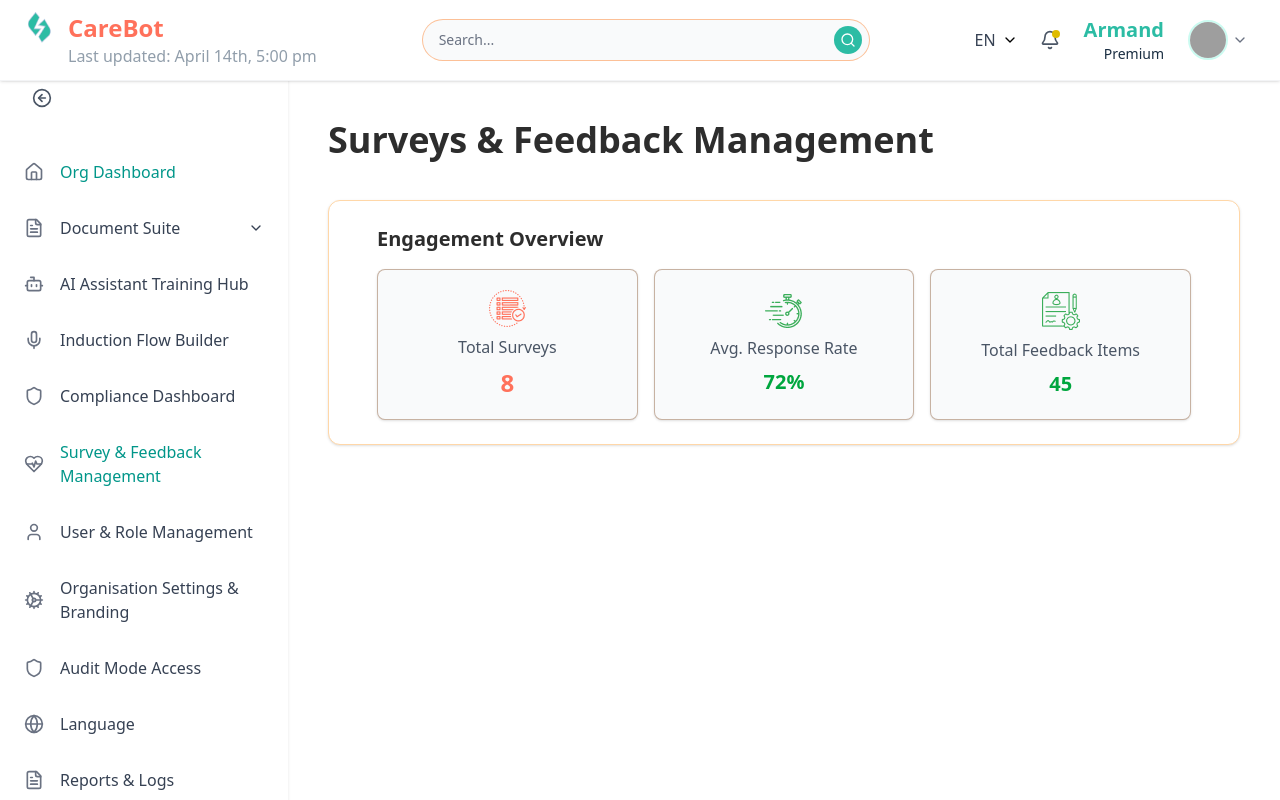
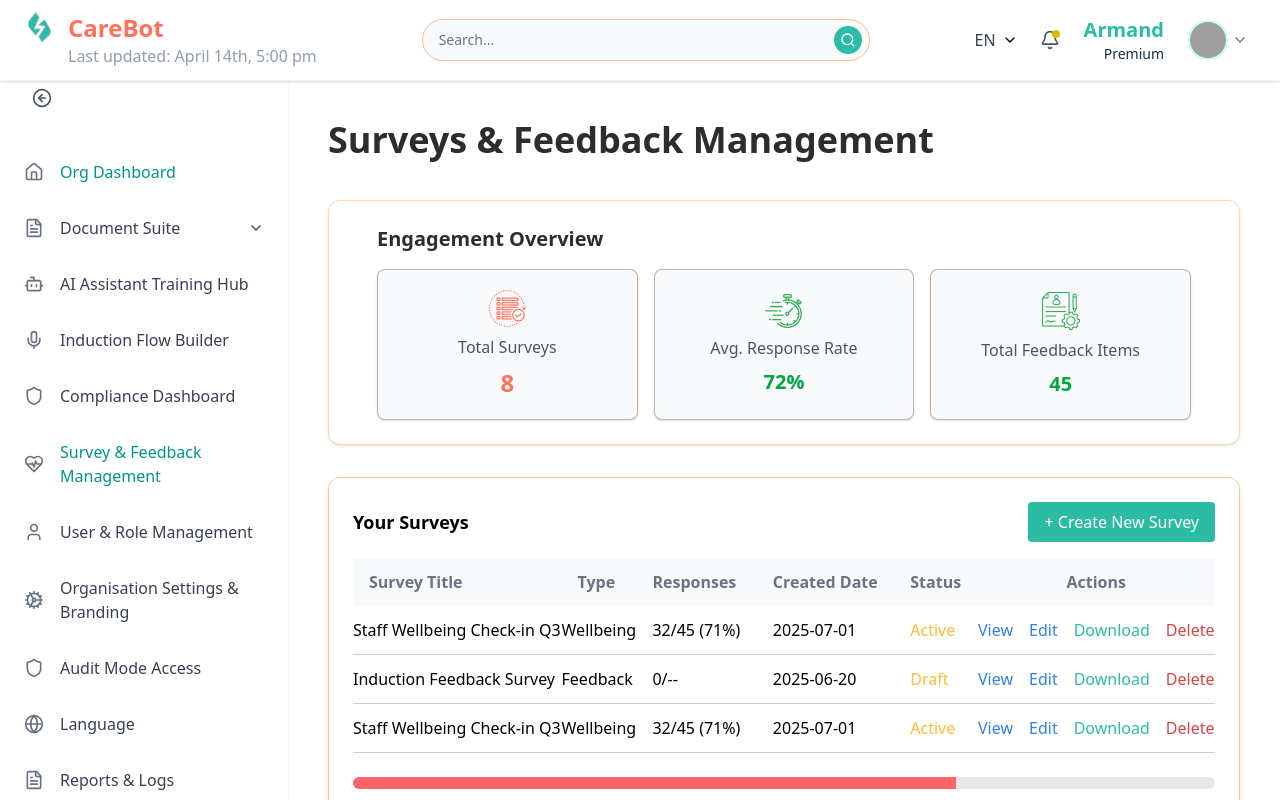
Before and after one commit to softvence-omega/falleninlove-client, a React (Vite) app: page /admin/admin-survey-feedback in a window 1280 px wide. Built offline with nearby package versions, Linux system fonts and the light colour scheme; grey boxes are pictures that could not be loaded.

Commit message:
finished the adminsurvey page design

```diff
--- a/src/components/Admin/AdminSurvey.tsx
+++ b/src/components/Admin/AdminSurvey.tsx
@@ -1,10 +1,22 @@
+import { useState } from "react";
 import EngagementOverview from "../AdminDashboard/AdminSurvey/EngagementOverview";
+import SurveyForm from "../AdminDashboard/AdminSurvey/SurveyFrom";
+import SurveyTable from "../AdminDashboard/AdminSurvey/SurveyTable";
 
 export default function AdminSurvey() {
+  const [showForm, setShowForm] = useState(false);
+
   return (
     <div>
-      <EngagementOverview></EngagementOverview>
+      <EngagementOverview />
 
+      {/* Pass handler to SurveyTable */}
+      <SurveyTable onCreateNewSurvey={() => setShowForm(true)} />
+
+      {/* Show form only when button is clicked */}
+      {showForm && (
+        <SurveyForm />
+      )}
     </div>
-  )
+  );
 }
--- /dev/null
+++ b/src/components/AdminDashboard/AdminSurvey/SurveyFrom.tsx
@@ -0,0 +1,88 @@
+import React from "react";
+import { Trash2 } from "lucide-react";
+
+const SurveyForm: React.FC = () => {
+  return (
+    <div className="p-4">
+    <div className="p-6 mx-auto bg-white border border-[#FF6A0066] rounded-xl shadow-sm">
+      {/* Header */}
+      <h2 className="text-xl font-semibold mb-6">Build \ Edit Survey</h2>
+
+      {/* Survey Title */}
+      <div className="mb-5">
+        <label className="block text-[#6B7280] font-medium mb-1">Survey Title</label>
+        <input
+          type="text"
+          defaultValue="Annual Staff Engagement Survey"
+          className="w-full border text-[#6B7280] border-[#FF6A0066] rounded-md px-3 py-2 focus:outline-none focus:ring-1 focus:ring-orange-300"
+        />
+      </div>
+
+      {/* Description */}
+      <div className="mb-5">
+        <label className="block text-[#6B7280] font-medium mb-1">Description</label>
+        <textarea
+          defaultValue="Brief Description of This Survey"
+          className="w-full border border-[#FF6A0066] rounded-md px-3 py-2 text-[#6B7280] focus:outline-none focus:ring-1 focus:ring-orange-300"
+        />
+      </div>
+
+      {/* Survey Type */}
+      <div className="mb-6">
+        <label className="block text-[#6B7280]  font-medium mb-1">Survey Type</label>
+        <input
+          type="text"
+          defaultValue="Wellbeing"
+          className="w-full text-[#6B7280] border border-[#FF6A0066] rounded-md px-3 py-2 text-sm focus:outline-none focus:ring-1 focus:ring-orange-300"
+        />
+      </div>
+
+      {/* Survey Questions */}
+      <div className="mb-6">
+        <h3 className="font-medium mb-3 text-[#6B7280] text-xl">Survey Questions</h3>
+
+        {/* Question Card */}
+        <div className="border border-[#FF6A0066] rounded-md p-4 relative">
+          {/* Delete Icon */}
+          <button className="absolute top-2 right-2 text-red-500 hover:text-red-600">
+            <Trash2 size={18} />
+          </button>
+
+          <label className="block text-[#6B7280] font-medium mb-1">Survey Type</label>
+          <input
+            type="text"
+            defaultValue="How Satisfied are you with your current role ?"
+            className="w-full text-[#6B7280] border border-[#FF6A0066] rounded-md px-3 py-2 mb-3 text-sm focus:outline-none focus:ring-1 focus:ring-orange-300"
+          />
+
+          <input
+            type="text"
+            defaultValue="Question Type : Text Input"
+            className="w-full text-[#6B7280] border border-orange-200 rounded-md px-3 py-2 text-sm focus:outline-none focus:ring-1 focus:ring-orange-300"
+          />
+        </div>
+
+        {/* Add New Question */}
+        <button className="mt-4 px-5 py-2 rounded-md bg-[#1A2E42] text-white text-sm font-medium cursor-pointer">
+          + Add New Question
+        </button>
+      </div>
+
+      {/* Action Buttons */}
+      <div className="flex justify-end space-x-3">
+        <button className="px-5 py-2 rounded-md bg-[#FF715B] text-white text-sm font-medium cursor-pointer ">
+          Cancel
+        </button>
+        <button className="px-5 py-2 rounded-md bg-[#2CBCA4] text-white text-sm font-medium cursor-pointer ">
+          Save Survey
+        </button>
+        <button className="px-5 py-2 rounded-md bg-[#1A2E42] text-white text-sm font-medium cursor-pointer ">
+          Publish Survey
+        </button>
+      </div>
+    </div>
+    </div>
+  );
+};
+
+export default SurveyForm;
--- /dev/null
+++ b/src/components/AdminDashboard/AdminSurvey/SurveyTable.tsx
@@ -0,0 +1,116 @@
+import React from "react";
+
+interface Survey {
+  id: number;
+  title: string;
+  type: string;
+  responses: string;
+  createdDate: string;
+  status: "Active" | "Draft";
+}
+interface SurveyTableProps {
+  onCreateNewSurvey?: () => void;
+}
+
+
+const surveys: Survey[] = [
+  {
+    id: 1,
+    title: "Staff Wellbeing Check-in Q3",
+    type: "Wellbeing",
+    responses: "32/45 (71%)",
+    createdDate: "2025-07-01",
+    status: "Active",
+  },
+  {
+    id: 2,
+    title: "Induction Feedback Survey",
+    type: "Feedback",
+    responses: "0/--",
+    createdDate: "2025-06-20",
+    status: "Draft",
+  },
+  {
+    id: 3,
+    title: "Staff Wellbeing Check-in Q3",
+    type: "Wellbeing",
+    responses: "32/45 (71%)",
+    createdDate: "2025-07-01",
+    status: "Active",
+  },
+];
+
+const SurveyTable: React.FC<SurveyTableProps> = ({ onCreateNewSurvey }) => {
+  return (
+    <div className="p-4">
+      <div className="rounded-xl shadow-md p-6 w-full border border-[#FFC399]">
+        {/* Header */}
+        <div className="flex justify-between items-center mb-4">
+          <h2 className="text-lg font-semibold">Your Surveys</h2>
+          <button
+            onClick={onCreateNewSurvey} // ✅ show form on click
+            className="bg-[#2CBCA4] text-white px-4 py-2 rounded cursor-pointer"
+          >
+            + Create New Survey
+          </button>
+        </div>
+
+        {/* Table */}
+        <div className="overflow-x-auto">
+          <table className="table-auto w-full border-collapse">
+            <thead className="rounded-xl">
+              <tr className="bg-gray-50 text-left  font-medium text-[#6B7280] ">
+                <th className="px-4 py-3">Survey Title</th>
+                <th className="px-4 py-3">Type</th>
+                <th className="px-4 py-3">Responses</th>
+                <th className="px-4 py-3">Created Date</th>
+                <th className="px-4 py-3">Status</th>
+                <th className="px-4 py-3 text-center">Actions</th>
+              </tr>
+            </thead>
+            <tbody>
+              {surveys.map((survey) => (
+                <tr
+                  key={survey.id}
+                  className=" border-b border-[#DEC9BA] "
+                >
+                  <td className=" py-3">{survey.title}</td>
+                  <td className=" py-3">{survey.type}</td>
+                  <td className="px-4 py-3">{survey.responses}</td>
+                  <td className="px-4 py-3">{survey.createdDate}</td>
+                  <td className="px-4 py-3">
+                    <span
+                      className={`${
+                        survey.status === "Active"
+                          ? "text-[#FFBB33]"
+                          : "text-[#FFBB33]"
+                      } font-medium`}
+                    >
+                      {survey.status}
+                    </span>
+                  </td>
+                  <td className=" py-3 text-center">
+                    <div className="flex justify-center  font-medium space-x-4 ">
+                      <button className="text-[#2F80ED] cursor-pointer  hover:underline">View</button>
+                      <button className="text-[#2F80ED] cursor-pointer   hover:underline">Edit</button>
+                      <button className="text-[#2CBCA4] cursor-pointer  hover:underline">Download</button>
+                      <button className="text-[#D64545] cursor-pointer  hover:underline">Delete</button>
+                    </div>
+                  </td>
+                </tr>
+              ))}
+            </tbody>
+          </table>
+        </div>
+
+        {/* Progress Bar */}
+        <div className="mt-6 h-3 w-full bg-gray-200 rounded-full overflow-hidden">
+          <div className="h-full bg-red-400 w-[70%]"></div>
+          <div className="h-full bg-gray-800 w-[30%]"></div>
+        </div>
+      </div>
+    </div>
+  );
+};
+
+export default SurveyTable;
```
Also changed, not shown: src/components/AdminDashboard/UserRoleManagement/UserAndRoleMAngement.tsx (added).
